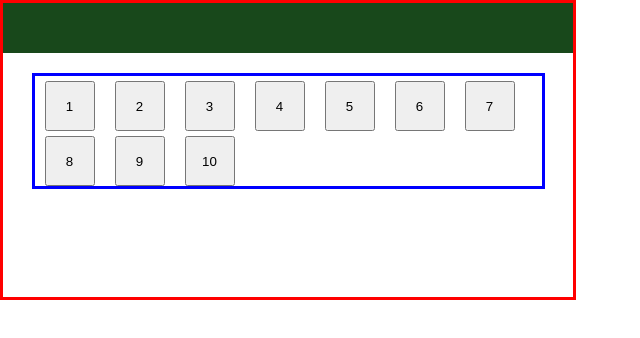
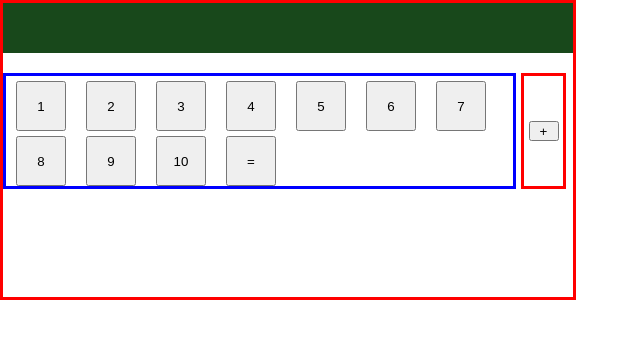
Before and after one commit to Pvictox/Calculator-JS, a plain HTML site: page index.html in a window 1280 px wide. Shown: the whole page, without its empty margins (0-640 px from the left). Drawn offline with Linux system fonts and the light colour scheme.

Commit message:
Adding basic operation Style

```diff
--- a/index.html
+++ b/index.html
@@ -17,6 +17,7 @@
                 <p id="visor-text"></p>
             </div>
             <div id="calc-pad">
+                <div id="calc-pad-number">
                     <button id="1" class="number">1</button>
                     <button id="2" class="number">2</button>
                     <button id="3" class="number">3</button>
@@ -27,7 +28,13 @@
                     <button id="8" class="number">8</button>
                     <button id="9" class="number">9</button>
                     <button id="10" class="number">10</button>
+                    <button id="equals">=</button>
                 </div>
+                <div id="calc-pad-operations">
+                    <button id="plus" class="operation">+</button>
+                </div>
+            </div>
+
         </div>
 
 
--- a/style.css
+++ b/style.css
@@ -21,19 +21,39 @@
 }
 
 #calc-pad{
+    display: flex;
+    flex-direction: row;
+    margin-top: 20px;
+}
+
+#calc-pad-number{
     border: 3px solid blue;
     display: flex;
     flex-wrap: wrap;
     width: 90%;
     align-self: center;
-    margin-top: 20px;
     flex-direction: row;
 }
 
-.number{
+#calc-pad-operations{
+    margin-left: 5px;
+    width: 45px;
+    border: 3px solid red;
+    display: flex;
+    flex-direction: column;
+    justify-content: center;
+    align-items: center;
+}
+
+.number, #equals{
     width: 50px;
     height: 50px;
     margin-left: 10px;
     margin-right: 10px;
     margin-top: 5px;
 }
+
+.operation{
+    width: 30px;
+    height: 20px;
+}
```
Lines whose indentation alone changed are shown as unchanged.
